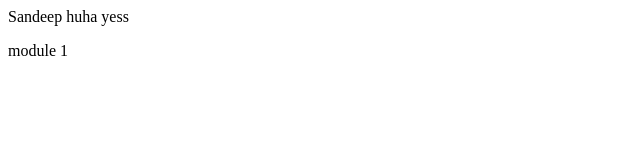
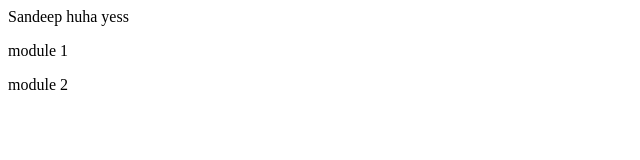
Before and after one commit to skandiboyina/SandeepTest, a plain HTML site: page Index.html in a window 1280 px wide. Shown: the full height of the page, 0-640 px from the left. Drawn offline with Linux system fonts and the light colour scheme.

Commit message:
added new module

```diff
--- a/Index.html
+++ b/Index.html
@@ -2,5 +2,6 @@
 <body>
 <p>Sandeep huha yess</p>
 <p> module 1</p>
+<p> module 2</p>
  </body>
 </html>
```
